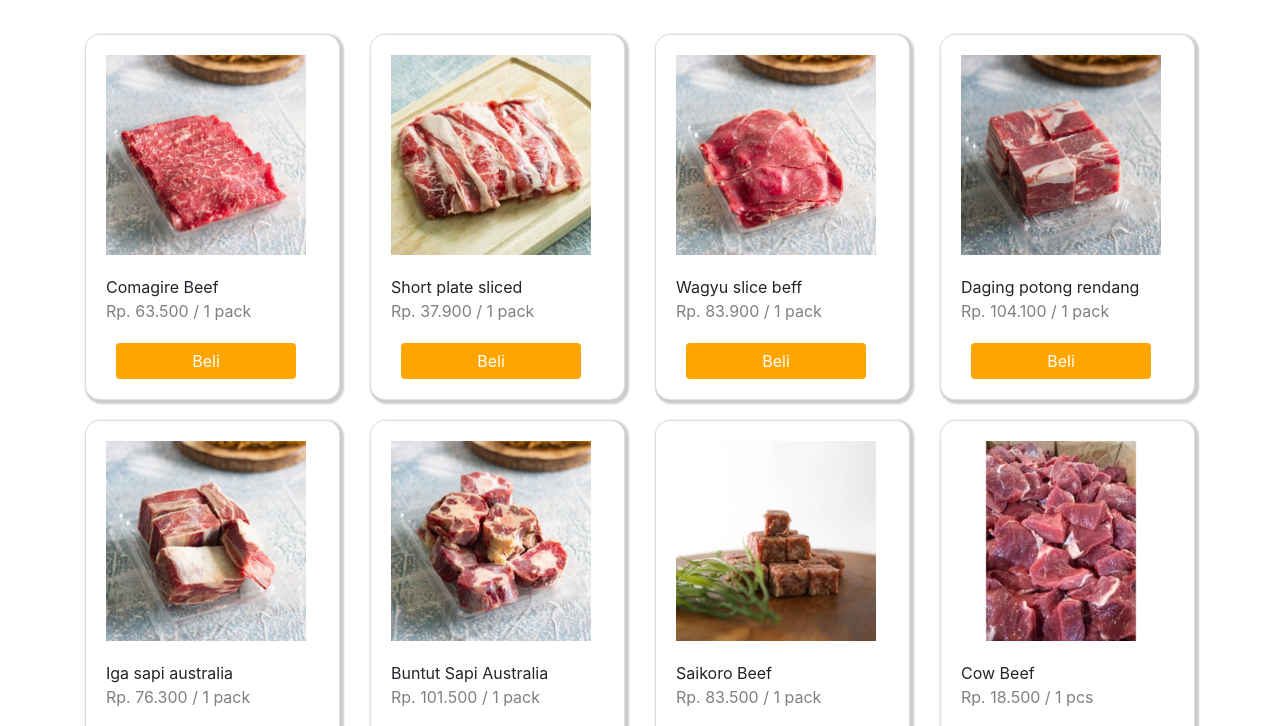
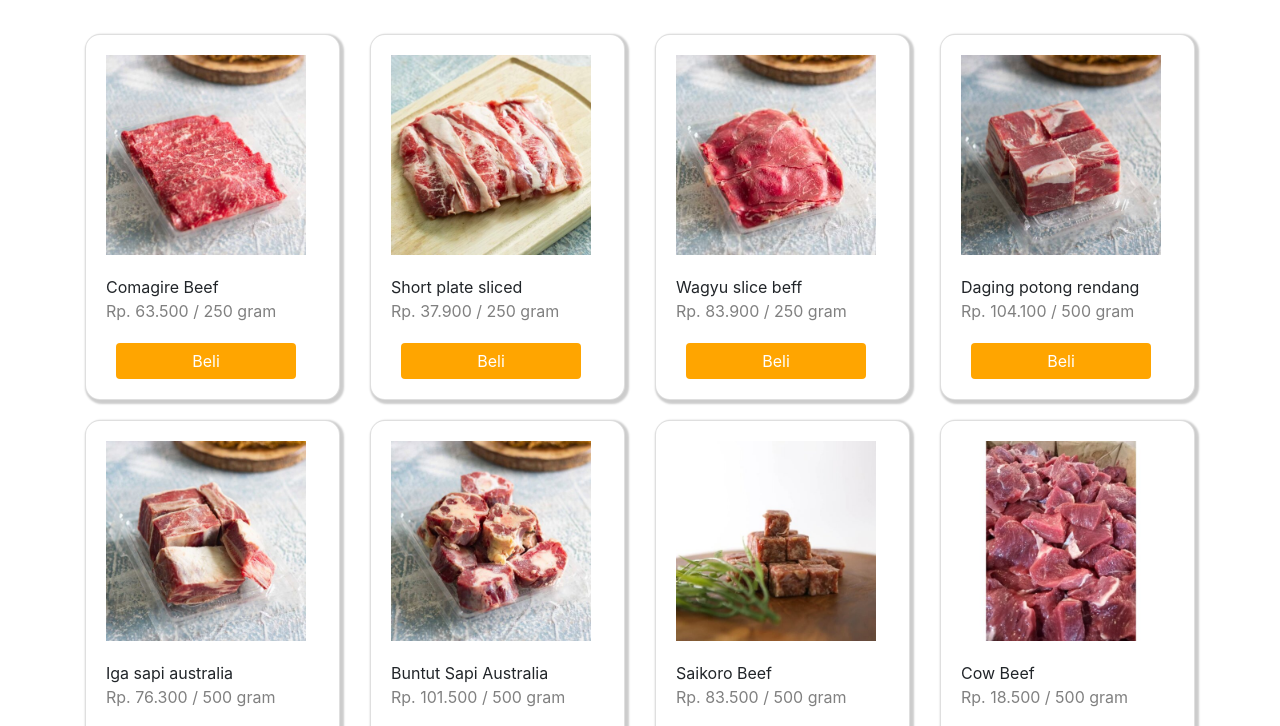
Before and after one commit to TB-Pem-Web/growfresh, a plain HTML site: page daging.html in a window 1280 px wide. Shown: the part 74-800 px from the top of the page. Drawn offline with nearby package versions, Linux system fonts and the light colour scheme.

Commit message:
up daging 3

```diff
--- a/daging.html
+++ b/daging.html
@@ -73,7 +73,7 @@
       <div class="col">
         <div class="card"><img src="images/daging 1.jpg" width="200px" alt="Indonesia" />
             <span class="harga">Comagire Beef</span>
-            <span style="color: gray;">Rp. 63.500 / 1 pack</span>
+            <span style="color: gray;">Rp. 63.500 / 250 gram</span>
           <a class="btn btn-card" href="#" role="button">Beli</a>
         </div>
       </div>
@@ -81,7 +81,7 @@
       <div class="col">
         <div class="card"><img src="images/daging 2.jpg" width="200px" alt="Indonesia" />
             <span class="harga">Short plate sliced</span>
-            <span style="color: gray;">Rp. 37.900 / 1 pack</span>
+            <span style="color: gray;">Rp. 37.900 / 250 gram</span>
           <a class="btn btn-card" href="#" role="button">Beli</a>
         </div>
       </div>
@@ -90,7 +90,7 @@
       <div class="col">
         <div class="card"><img src="images/daging 3.jpg" width="200px" alt="Indonesia" />
             <span class="harga">Wagyu slice beff</span>
-            <span style="color: gray;">Rp. 83.900 / 1 pack</span>
+            <span style="color: gray;">Rp. 83.900 / 250 gram</span>
           <a class="btn btn-card" href="#" role="button">Beli</a>
         </div>
       </div>
@@ -99,7 +99,7 @@
       <div class="col" style="justify-content: center;">
         <div class="card"><img src="images/daging 4.jpg" width="200px" alt="Sayur" />
             <span class="harga">Daging potong rendang</span>
-            <span style="color: gray;">Rp. 104.100 / 1 pack</span>
+            <span style="color: gray;">Rp. 104.100 / 500 gram</span>
           <a class="btn btn-card" href="#" role="button">Beli</a>
         </div>
       </div>
@@ -108,7 +108,7 @@
       <div class="col">
         <div class="card"><img src="images/daging 5.jpg" width="200px" alt="Indonesia" />
             <span class="harga">Iga sapi australia</span>
-            <span style="color: gray;">Rp. 76.300 / 1 pack</span>
+            <span style="color: gray;">Rp. 76.300 / 500 gram</span>
           <a class="btn btn-card" href="#" role="button">Beli</a>
         </div>
       </div>
@@ -116,7 +116,7 @@
       <div class="col">
         <div class="card"><img src="images/buntut sapi.jpg" width="200px" alt="Indonesia" />
             <span class="harga">Buntut Sapi Australia</span>
-            <span style="color: gray;">Rp. 101.500 / 1 pack</span>
+            <span style="color: gray;">Rp. 101.500 / 500 gram</span>
           <a class="btn btn-card" href="#" role="button">Beli</a>
         </div>
       </div>
@@ -125,7 +125,7 @@
       <div class="col">
         <div class="card"><img src="images/daging 7.jpg" width="200px" alt="Indonesia" />
             <span class="harga">Saikoro Beef</span>
-            <span style="color: gray;">Rp. 83.500 / 1 pack</span>
+            <span style="color: gray;">Rp. 83.500 / 500 gram</span>
           <a class="btn btn-card" href="#" role="button">Beli</a>
         </div>
       </div>
@@ -134,7 +134,7 @@
       <div class="col" style="justify-content: center;">
         <div class="card"><img src="images/daging 8.jpg" width="200px" alt="Sayur" />
             <span class="harga">Cow Beef</span>
-            <span style="color: gray;">Rp. 18.500 / 1 pcs</span>
+            <span style="color: gray;">Rp. 18.500 / 500 gram</span>
           <a class="btn btn-card" href="#" role="button">Beli</a>
         </div>
       </div>
```
